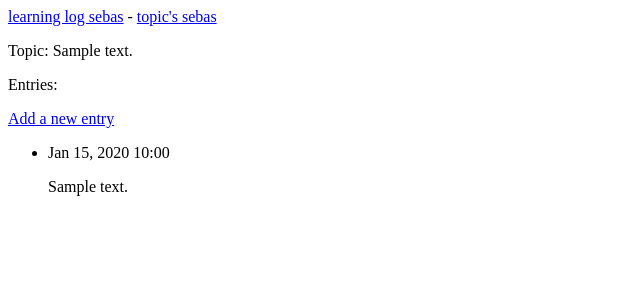
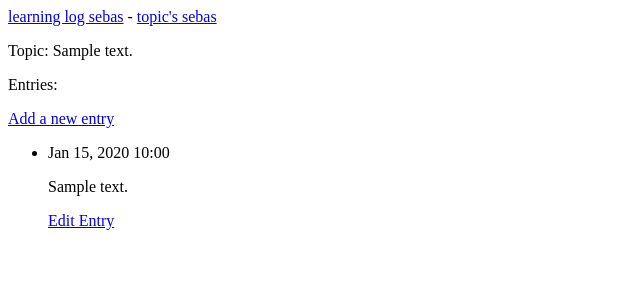
Before and after one commit to SebasSalamanca/learning_logs, a Django app: page /topics/1/ in a window 1280 px wide. Shown: the top 300 px of the page, without its empty margins (0-640 px from the left). Run offline with Django 5.2, Linux system fonts and the light colour scheme; tables that the repository leaves empty hold one stand-in row (values such as "Sample post").

Commit message:
linking to the edit_entry page

```diff
--- a/learning_logs/templates/learning_logs/topic.html
+++ b/learning_logs/templates/learning_logs/topic.html
@@ -14,6 +14,9 @@
     <li>
         <p>{{ entry.date_added|date:'M d, Y H:i'}}</p>
         <p>{{ entry.text|linebreaks }}</p>
+        <p>
+            <a href = "{% url 'learning_logs:edit_entry' entry.id %}">Edit Entry</a>
+        </p>
     </li>
     {%empty%}
 
--- a/learning_logs/urls.py
+++ b/learning_logs/urls.py
@@ -14,5 +14,8 @@ urlpatterns = [
     #Page for adding a new topic.
     path('new_topic/', views.new_topic, name = 'new_topic'),
     #Page for adding a new entry.
-    path('new_entry/<int:topic_id>/', views.new_entry, name = 'new_entry')
+    path('new_entry/<int:topic_id>/', views.new_entry, name = 'new_entry'),
+    #Page for editing an Entry.
+    path('edit_entry/<int:entry_id>/', views.edit_entry, name = 'edit_entry')
+
 ]
--- a/learning_logs/views.py
+++ b/learning_logs/views.py
@@ -1,7 +1,7 @@
 #Render the response based on the data provided by views
 from django.shortcuts import render, redirect
 
-from .models import Topic
+from .models import Topic, Entry
 from .forms import TopicForm, EntryForm
 
 # Create your views here.
@@ -64,3 +64,23 @@ def new_entry(request, topic_id):
     #Display a blank or invalid form.
     context = {'topic': topic, 'form': form}
     return render(request, 'learning_logs/new_entry.html', context)
+
+
+def edit_entry(request, entry_id):
+    """Edit an existing entry."""
+    entry = Entry.objects.get(id=entry_id)
+    topic = entry.topic
+
+    if request.method != 'POST':
+        #INitial reques; pre-filll form with the current entry.
+        form = EntryForm(instance=entry)
+
+    else:
+        #POST data sumitted; process data.
+        form = EntryForm(instance=entry, data=request.POST)
+        if form.is_valid():
+            form.save()
+            return redirect('learning_logs:topic', topic_id = topic.id)
+
+    context = {'entry': entry, 'topic':topic, 'form': form}
+    return render(request, 'learning_logs/edit_entry.html', context)
```
Also changed, not shown: learning_logs/templates/learning_logs/edit_entry.html (added, +14 -0 lines).
